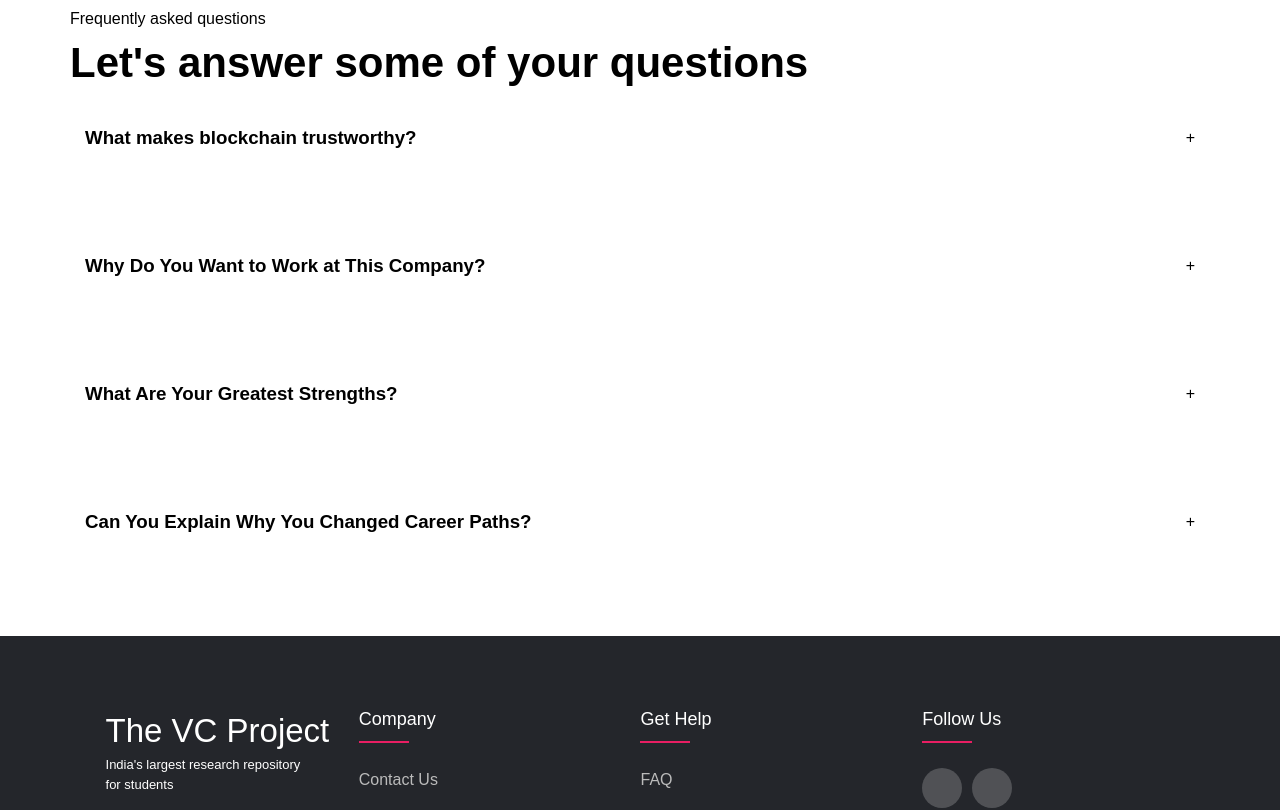
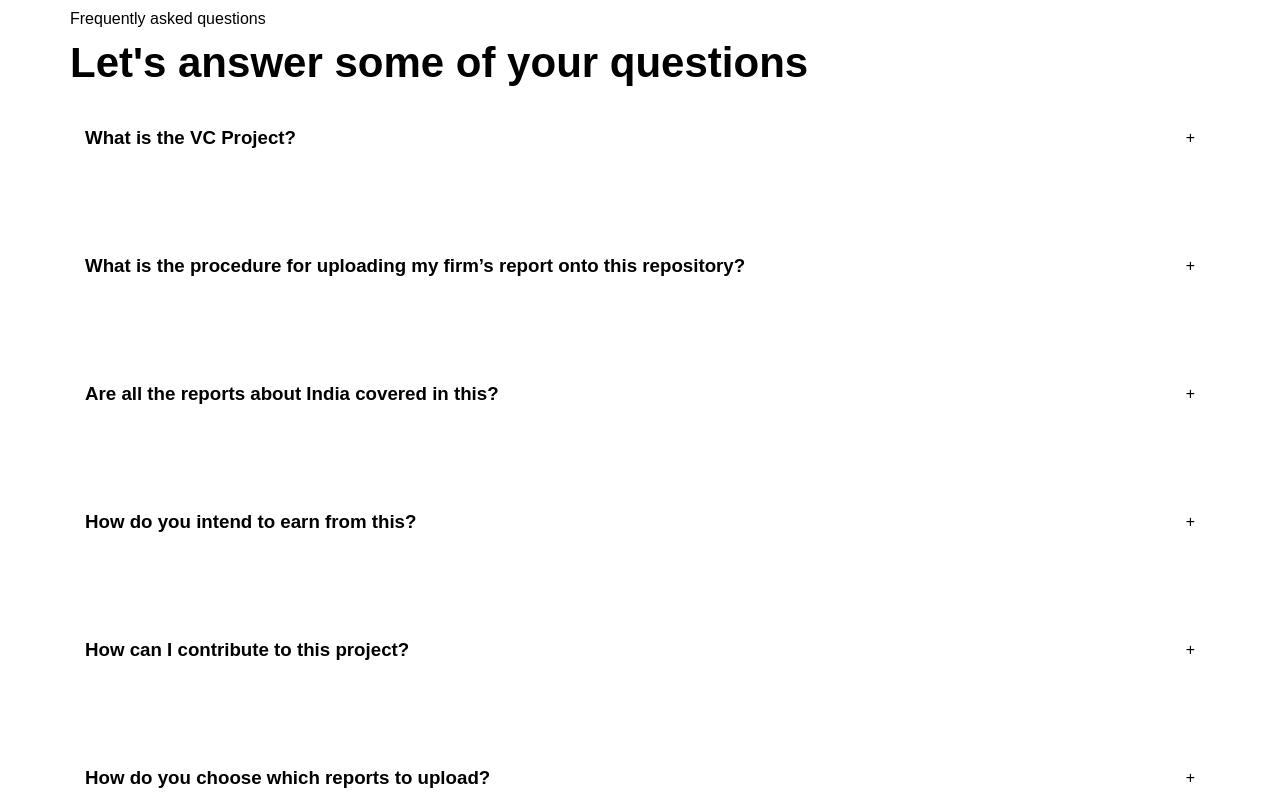
Before and after one commit to shashank-mishra14/TheVCProj, a React (Create React App) app: page /contact in a window 1280 px wide. Shown: the part 1540-2350 px from the top of the page. Built offline with nearby package versions, Linux system fonts and the light colour scheme.

Commit message:
update the faqs

```diff
--- a/src/components/Accordion/Accordion.jsx
+++ b/src/components/Accordion/Accordion.jsx
@@ -1,19 +1,41 @@
-import React, { useState } from 'react';
-import './Accordion.css';
+import React, { useState } from "react";
+import "./Accordion.css";
 const dataCollection = [
   {
-    question: 'What makes blockchain trustworthy?',
-    answer: 'There are three sides to this answer. Firstly, nobody but the owner of the data can access it without permission. Thus, it is a safe way to protect data from third parties who should not see the information. Secondly, the data can be tracked at any time. It comes with a timestamp which indicates when the information was written on the blockchain and it is always available for fetching. '
-  }, {
-    question: 'Why Do You Want to Work at This Company?',
-    answer: 'Fusce et imperdiet ligula. Orci varius natoque penatibus et magnis dis parturient montes, nascetur ridiculus mus. Cras ipsum erat, ullamcorper nec bibendum aliquam, commodo ac enim. In a aliquet enim, nec vehicula ligula. Aenean non magna sapien. Integer vel massa vulputate, varius nunc nec, malesuada arcu. '
-  }, {
-    question: 'What Are Your Greatest Strengths?',
-    answer: 'Fusce et imperdiet ligula. Orci varius natoque penatibus et magnis dis parturient montes, nascetur ridiculus mus. Cras ipsum erat, ullamcorper nec bibendum aliquam, commodo ac enim. In a aliquet enim, nec vehicula ligula. Aenean non magna sapien. Integer vel massa vulputate, varius nunc nec, malesuada arcu. '
-  }, {
-    question: 'Can You Explain Why You Changed Career Paths?',
-    answer: 'Fusce et imperdiet ligula. Orci varius natoque penatibus et magnis dis parturient montes, nascetur ridiculus mus. Cras ipsum erat, ullamcorper nec bibendum aliquam, commodo ac enim. In a aliquet enim, nec vehicula ligula. Aenean non magna sapien. Integer vel massa vulputate, varius nunc nec, malesuada arcu. '
-  }
+    question: "What is the VC Project?",
+    answer:
+      "This project is an initiative to help everybody find all the reports about India in one place. ",
+  },
+  {
+    question:
+      "What is the procedure for uploading my firm’s report onto this repository?",
+    answer:
+      "Please visit the Contact Us page and upload the reports there. Alternatively, you can drop the links or names of the reports- we will find the reports and upload those onto the portal as soon as possible. ",
+  },
+  {
+    question: "Are all the reports about India covered in this?",
+    answer:
+      "No, we are working continuously to make it as comprehensive as possible. There are about ~700 credible reports about India written in the last 5 years as per our estimated. We are dedicating 2-3 hours every day to take this number to 700 as soon as possible from ~150 right now.  ",
+  },
+  {
+    question: "How do you intend to earn from this?",
+    answer:
+      "No, we do not intend to monetize the reports. We believe this is the author’s Intellectual Property and they deserve full credit and associated benefits that come along with it. We attempt to get the reports into more hands- that’s it. It will always be free and open source. ",
+  },
+  {
+    question: "How can I contribute to this project?",
+    answer: `Three ways you can be a part of this:
+    1. Telling us what reports we are missing or suggesting any interesting reports (Contact Us page)
+    2. Sharing any feedback on how it can be made better for everybody to use (Contact Us page)
+    3. Spreading the word- make it reach into more hands. (Your WhatsApp, Twitter, Linkedin:)
+
+    Along with that, please feel free to reach out to Ayush Mittal from RedSeer Strategy Consultants (at mittalayush740@gmail.com) or Linkedin to schedule a call and discuss more`,
+  },
+  {
+    question: "How do you choose which reports to upload?",
+    answer:
+      "We take into account the credibility of the author above everything else. We prefer reports from reputed consulting firms, investment banks, Venture capital firms, Private equity firms, and govt. Bodies.",
+  },
 ];
 
 function Accordion() {
@@ -22,10 +44,10 @@ function Accordion() {
   function toggleAccordion(index) {
     if (index === accordion) {
       setActiveAccordion(-1);
-      return
+      return;
     }
     setActiveAccordion(index);
-  };
+  }
 
   return (
     <>
@@ -35,19 +57,27 @@ function Accordion() {
           <h1>Let's answer some of your questions</h1>
         </div>
         <div className="accordion__faq">
-          { dataCollection.map((item, index) =>
-              <div key={index} onClick={() => toggleAccordion(index)}>
-                <div className="accordion__faq-heading">
-                  <h3 className={accordion === index ? "active" : ""}>{item.question}</h3>
-                  <div>
-                    {accordion === index ?
-                      <span className="verticle">-</span> : <span className="horizental">+</span>}
-                  </div>
+          {dataCollection.map((item, index) => (
+            <div key={index} onClick={() => toggleAccordion(index)}>
+              <div className="accordion__faq-heading">
+                <h3 className={accordion === index ? "active" : ""}>
+                  {item.question}
+                </h3>
+                <div>
+                  {accordion === index ? (
+                    <span className="verticle">-</span>
+                  ) : (
+                    <span className="horizental">+</span>
+                  )}
                 </div>
-                <div><p className={accordion === index ? "active" : "inactive"} >{item.answer}</p></div>
               </div>
-            )
-          }
+              <div>
+                <p className={accordion === index ? "active" : "inactive"}>
+                  {item.answer}
+                </p>
+              </div>
+            </div>
+          ))}
         </div>
       </div>
     </>
```
